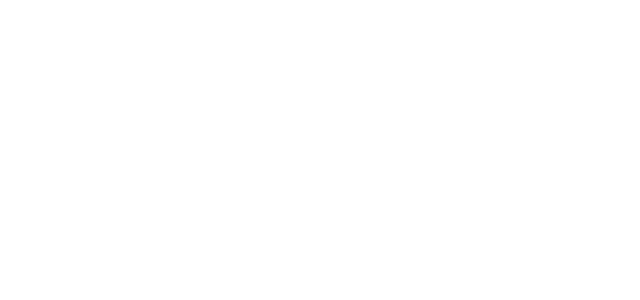
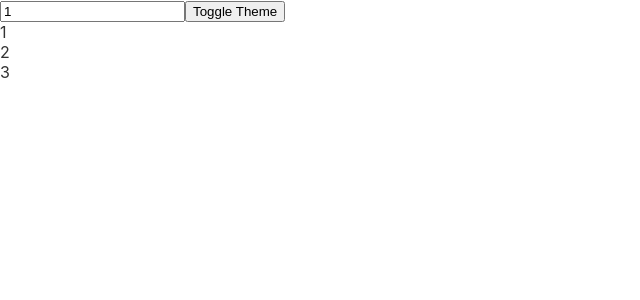
Before and after one commit to darrylmendonez/react-hooks, a React (Create React App) app: page /use-callback in a window 1280 px wide. Shown: the top 300 px of the page, without its empty margins (0-640 px from the left). Built offline with nearby package versions, Linux system fonts and the light colour scheme.

Commit message:
added useCallback

```diff
--- a/src/App.js
+++ b/src/App.js
@@ -11,6 +11,7 @@
 import UseContext from './Components/UseContext'
 import UseReducer from './Components/UseReducer'
 import UseReducer2 from './Components/UseReducer2'
+import UseCallback from './Components/UseCallback'
 
 function App() {
 
@@ -28,6 +29,7 @@
         <Route path='/use-context' component={UseContext} />
         <Route path='/use-reducer' component={UseReducer} />
         <Route path='/use-reducer2' component={UseReducer2} />
+        <Route path='/use-callback' component={UseCallback} />
       </Switch>
     </BrowserRouter>
   )
--- a/src/Components/Home/Home.js
+++ b/src/Components/Home/Home.js
@@ -57,6 +57,11 @@
             Use Reducer2
           </NavLink>
         </li>
+        <li>
+          <NavLink className='nav-link' exact to={'/use-callback'}>
+            Use Callback
+          </NavLink>
+        </li>
       </ul>
     </>
   );
--- /dev/null
+++ b/src/Components/UseCallback/List.js
@@ -0,0 +1,12 @@
+import React, { useState, useEffect } from 'react'
+
+export default function List({ getItems }) {
+  const [items, setItems] = useState([])
+
+  useEffect( () => {
+    setItems(getItems())
+    console.log('Updating Items')
+  }, [getItems])
+
+  return items.map( item => <div key={item}>{item}</div>)
+}
--- /dev/null
+++ b/src/Components/UseCallback/UseCallback.js
@@ -0,0 +1,26 @@
+import React, { useState, useCallback } from 'react'
+import List from './List'
+
+export default function UseCallback() {
+  const [number, setNumber] = useState(1)
+  const [dark, setDark] = useState(false)
+
+  const getItems = useCallback(() => {
+    return [number, number + 1, number + 2]
+  }, [number])
+
+  const theme = {
+    backgroundColor: dark ? '#333' : '#fff',
+    color: dark ? '#fff' : '#333',
+  }
+
+  return (
+    <div style={theme}>
+      <input type="number" value={number} onChange={ e => setNumber(parseInt(e.target.value)) } />
+      <button onClick={ () => setDark(prevDark => !prevDark)}>
+        Toggle Theme
+      </button>
+      <List getItems={getItems} />
+    </div>
+  )
+}
--- /dev/null
+++ b/src/Components/UseCallback/index.js
@@ -0,0 +1,3 @@
+import UseCallback from './UseCallback'
+
+export default UseCallback
```
